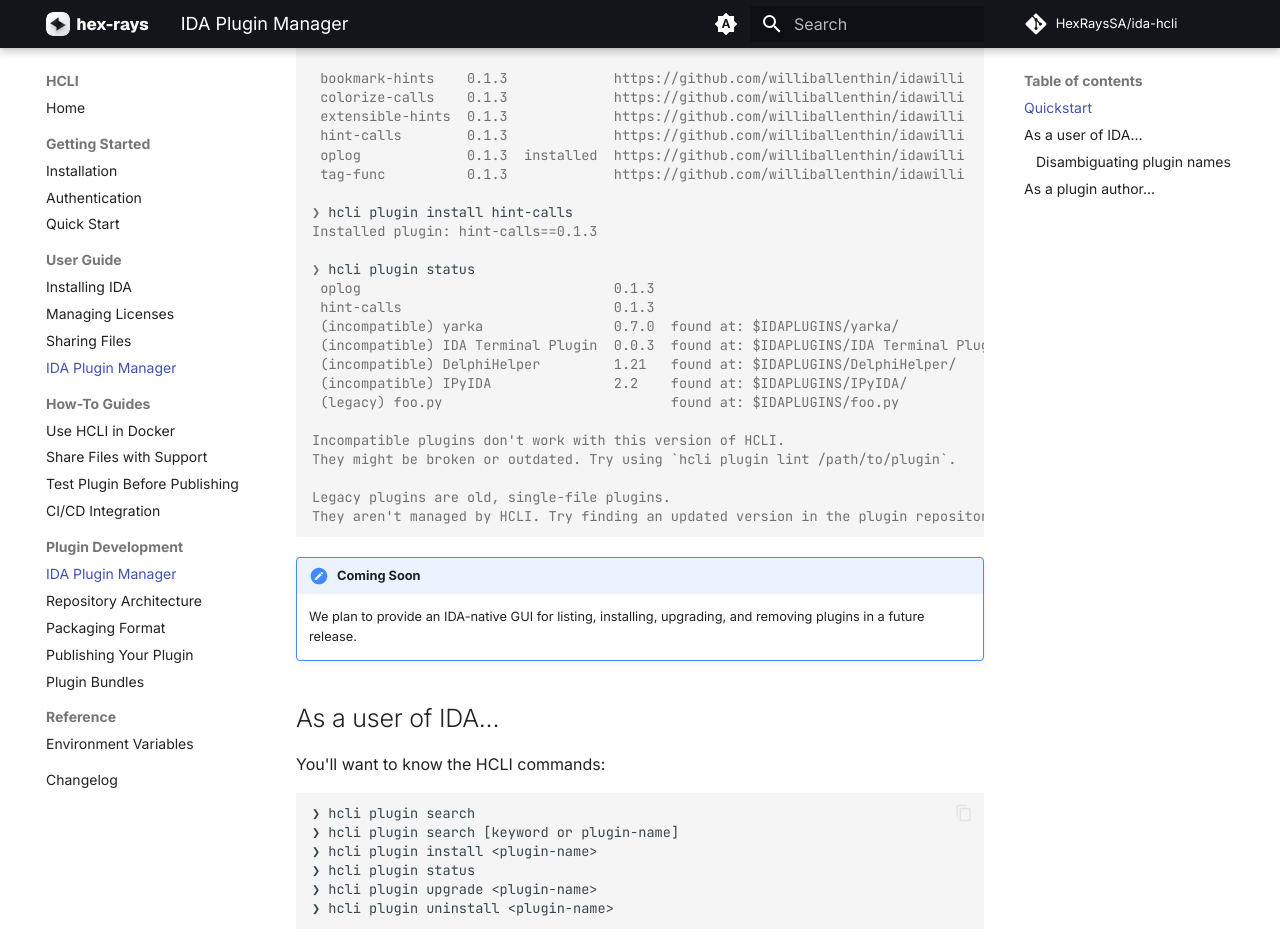
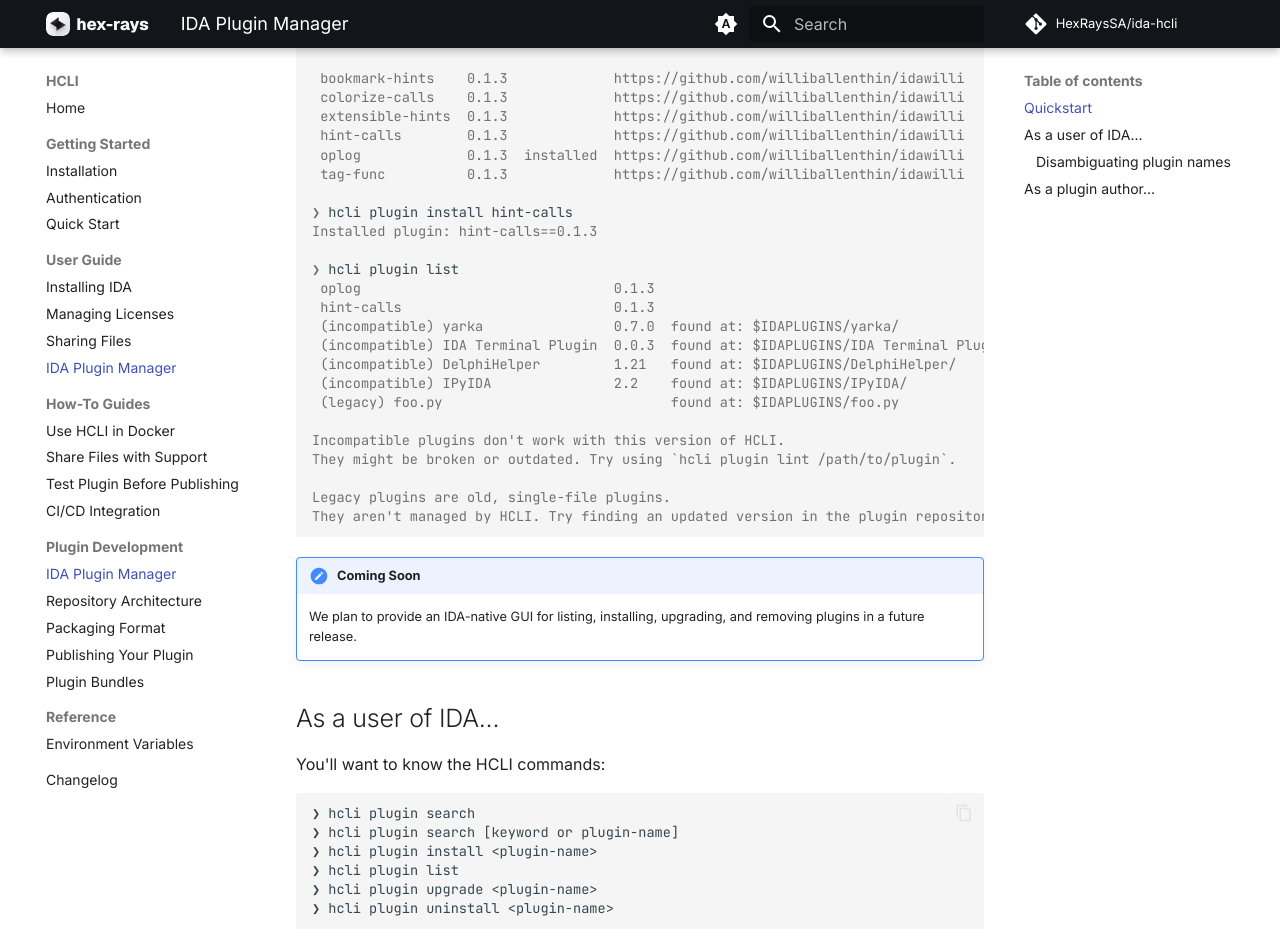
Before and after one commit to HexRaysSA/ida-hcli, an MkDocs documentation site: the page built from docs/user-guide/plugin-manager.md, in a window 1280 px wide and 1400 px high, scrolled down 597 px. Shown: the top 948 px of the window. Built offline with MkDocs 1.6.1 and Material for MkDocs 9.7.7, drawn with Linux system fonts in a browser that asks for light colours; comment, search, counter and statistics services are not loaded.

Commit message:
Replace `hcli plugin status` with `hcli plugin list` for consistency

````diff
--- a/docs/user-guide/plugin-manager.md
+++ b/docs/user-guide/plugin-manager.md
@@ -26,7 +26,7 @@
 ❯ hcli plugin install hint-calls
 Installed plugin: hint-calls==0.1.3
 
-❯ hcli plugin status
+❯ hcli plugin list
  oplog                               0.1.3
  hint-calls                          0.1.3
  (incompatible) yarka                0.7.0  found at: $IDAPLUGINS/yarka/
@@ -56,7 +56,7 @@
 ❯ hcli plugin search
 ❯ hcli plugin search [keyword or plugin-name]
 ❯ hcli plugin install <plugin-name>
-❯ hcli plugin status
+❯ hcli plugin list
 ❯ hcli plugin upgrade <plugin-name>
 ❯ hcli plugin uninstall <plugin-name>
 ```
````
Also changed, not shown: docs/getting-started/quick-start.md (+2 -2 lines), docs/how-to/test-plugin-before-publishing.md (+1 -1 lines), 3 other files.
